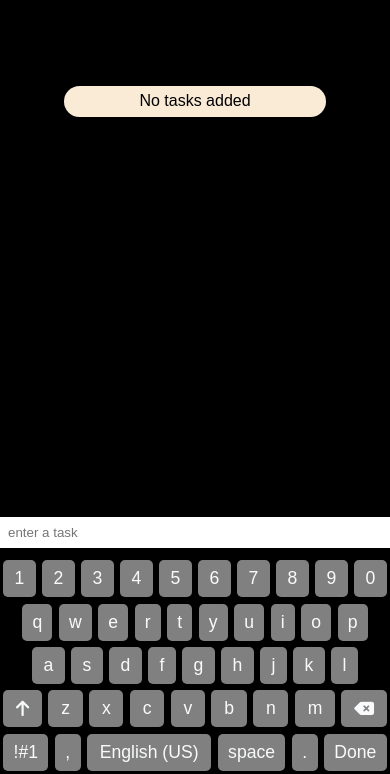
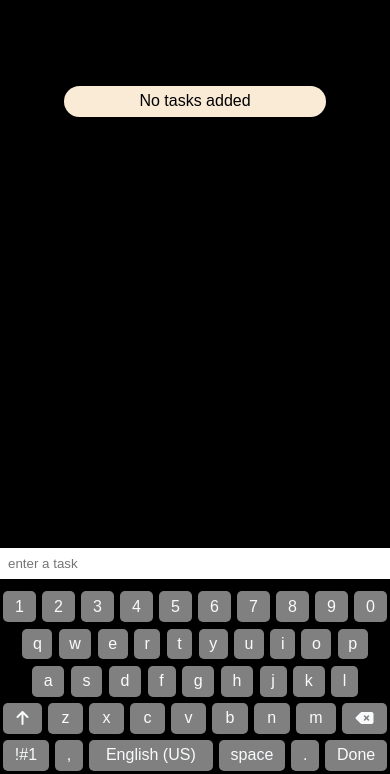
Before and after one commit to Aghilshoja/todoapp-with-keyboard, a plain HTML site: page html/index.html in a window 390 px wide. Both pictures are taken after a click on the button 295 px from the left and 30 px from the top of the page. Shown: the part 70-844 px from the top of the page. Drawn offline with Linux system fonts and the light colour scheme.

Commit message:
multiple languages support.
now you can switch between languages just like how you would do it in your system-level keyboard.

```diff
--- a/css/style.css
+++ b/css/style.css
@@ -358,6 +358,20 @@ main {
   flex-grow: 2;
 }
 
+@media only screen and (max-width: 390px) {
+  .virtual-keyboard__container__regular-buttons,
+  .virtual-keyboard__container__persian,
+  .virtual-keyboard__container__space-button,
+  .virtual-keyboard__container__arrow-key,
+  .virtual-keyboard__container__delete-key,
+  .virtual-keyboard__container__submit-button,
+  .virtual-keyboard__container__symbol-switcher,
+  .virtual-keyboard__container__english {
+    font-size: 1rem;
+    padding: 0.4rem;
+  }
+}
+
 @media only screen and (min-width: 1201px) {
   .virtual-keyboard__container {
     display: none;
--- a/keyboard-js/app.js
+++ b/keyboard-js/app.js
@@ -14,6 +14,12 @@ toggleLangs(langs.keyboard.en);
 const taskInput = document.querySelector(".form-section__task-input");
 
 document.body.addEventListener("click", (e) => {
+  if (e.target.classList.contains("virtual-keyboard__container__english")) {
+    toggleLangs(langs.keyboard.fa);
+  }
+  if (e.target.classList.contains("virtual-keyboard__container__persian")) {
+    toggleLangs(langs.keyboard.en);
+  }
   if (
     e.target.classList.contains("virtual-keyboard__container__submit-button")
   ) {
```
